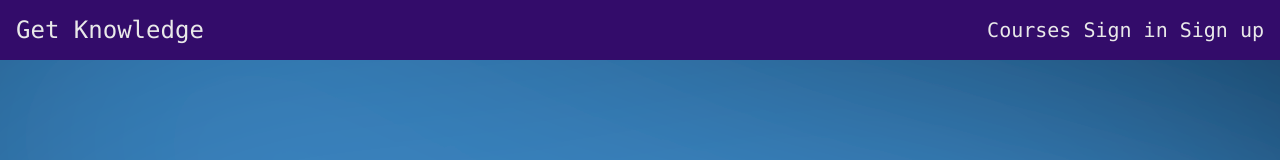
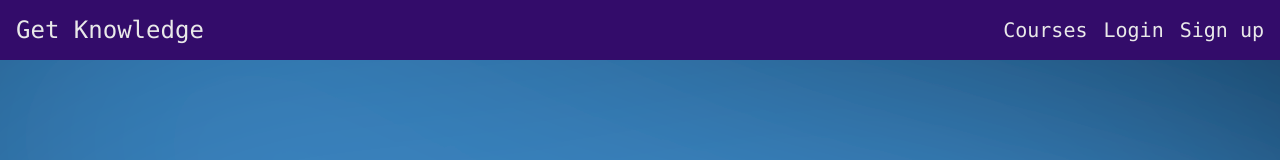
Before and after one commit to Alejandro-Bernal-M/courses-front, a Next.js app: page / in a window 1280 px wide. Shown: the top 160 px of the page. Built offline with nearby package versions, Linux system fonts and the light colour scheme; no server answers.

Commit message:
update navbar

```diff
--- a/components/Navbar/Navbar.tsx
+++ b/components/Navbar/Navbar.tsx
@@ -38,7 +38,7 @@ const Navbar = () => {
           :
           (
             <>
-              <li><Link href='/signin' className={styles.link} >Sign in</Link></li>
+              <li><Link href='/signin' className={styles.link} >Login</Link></li>
               <li><Link href='/signup' className={styles.link} >Sign up </Link></li>
             </>
           )
--- a/components/Navbar/navbar.module.css
+++ b/components/Navbar/navbar.module.css
@@ -20,7 +20,7 @@
   display: flex;
   align-items: center;
   justify-content: center;
-  gap: var(--padding-3);
+  gap: var(--padding-4);
   list-style: none;
   font-size: var(--font-size-3);
 }
```
